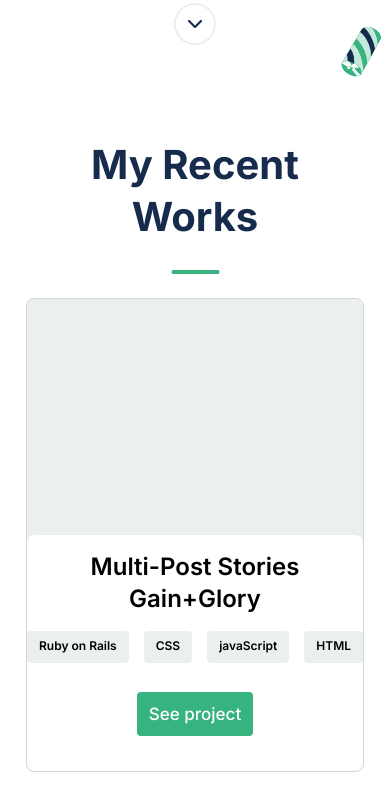
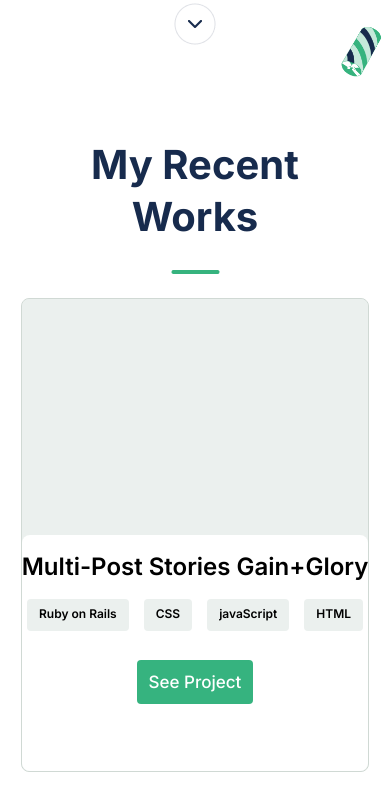
Before and after one commit to IsmaelMastronardi/Old-Portfolio, a website: page index.html in a window 390 px wide. Shown: the part 618-1411 px from the top of the page. Drawn offline with Linux system fonts and the light colour scheme.

Commit message:
add script folder - add popupMenu file - add work section as javascript

```diff
--- /dev/null
+++ b/Script/popupMenu.js
@@ -0,0 +1,83 @@
+
+const Works = {
+    name :"",
+    description :"",
+    'featured image' :"",
+    technologies :"",
+    'link to live version' :"",
+    'link to source' :""
+}
+
+const newWork = Object.create(Works);
+newWork['name'] = "Multi-Post Stories Gain+Glory";
+newWork['description'] = "una descripcion";
+newWork['feature image'] = "hola";
+newWork['technologies'] = ["Ruby on Rails" , "CSS" , "javaScript" , "HTML"];
+newWork['link to live version'] = "no link yet";
+newWork['link to source'] = "also no link yet";
+
+const workSection = document.querySelector('#newWorkSection');
+const workDiv = document.querySelector('#newWorkDiv')
+
+
+function createWorkArticle (work){
+const workArticle = document.createElement('article')
+workArticle.classList.add('project');
+
+const projectPictureDiv = document.createElement('div');
+projectPictureDiv.classList.add('projectPicture')
+
+const projectInfoDiv = document.createElement('div');
+projectInfoDiv.classList.add('projectInfo');
+const projectTitle = document.createElement('h3');
+projectTitle.classList.add('projectTitle');
+projectTitle.innerText = work['name'];
+const projectBtnList = document.createElement('ul');
+projectBtnList.classList.add('greyProjectButtons');
+
+const projectListItems = document.createElement('projectListItems');
+projectListItems.classList.add('projectListItems');
+projectListItems.innerText = work['technologies'][0];
+const projectListItems2 = document.createElement('projectListItems');
+projectListItems2.classList.add('projectListItems');
+projectListItems2.innerText = work['technologies'][1];
+const projectListItems3 = document.createElement('projectListItems');
+projectListItems3.classList.add('projectListItems');
+projectListItems3.innerText = work['technologies'][2];
+const projectListItems4 = document.createElement('projectListItems');
+projectListItems4.classList.add('projectListItems');
+projectListItems4.innerText = work['technologies'][3];
+
+const projectGreenBtn = document.createElement('div');
+projectGreenBtn.classList.add('greenProjectButton');
+const seeProjectBtn = document.createElement('button');
+seeProjectBtn.classList.add('LinkButton');
+seeProjectBtn.innerText = "See Project";
+
+
+workDiv.appendChild(workArticle);
+workArticle.appendChild(projectPictureDiv)
+workArticle.appendChild(projectInfoDiv)
+projectInfoDiv.appendChild(projectTitle)
+projectInfoDiv.appendChild(projectBtnList)
+projectInfoDiv.appendChild(projectGreenBtn)
+
+
+
+projectBtnList.appendChild(projectListItems)
+projectBtnList.appendChild(projectListItems2)
+projectBtnList.appendChild(projectListItems3)
+projectBtnList.appendChild(projectListItems4)
+projectGreenBtn.appendChild(seeProjectBtn)
+
+
+
+
+}
+
+window.onload = createWorkArticle(newWork);
+window.onload = createWorkArticle(newWork);
+window.onload = createWorkArticle(newWork);
+window.onload = createWorkArticle(newWork);
+window.onload = createWorkArticle(newWork);
+window.onload = createWorkArticle(newWork);
--- a/index.html
+++ b/index.html
@@ -96,6 +96,18 @@
           </li>
         </ul>
         <button class="downArrow"></button>
+      </section>
+
+      <section  id="newWorkSection" class="myProjects">
+        <div class="workSectionTitle">
+          <h2>My Recent <br class="worksBreak"/>Works</h2>
+          <div>
+            <img src="assets/images/WorksSection/Indicator.png"class="indicatorIcon"/>
+          </div>
+        </div>
+        <div class="worksSection" id="newWorkDiv">
+
+        </div>
       </section>
       <section id="myWorks" class="myProjects">
         <div class="workSectionTitle">
@@ -380,7 +392,6 @@
       </ul>
     </footer>
   </body>
-  <script
-  src="mobileMenu.js"
-  ></script>
+  <script src="./Script/mobileMenu.js"></script>
+  <script src="./Script/popupMenu.js"></script>
 </html>
```
Also changed, not shown: Script/mobileMenu.js (renamed from mobileMenu.js).
